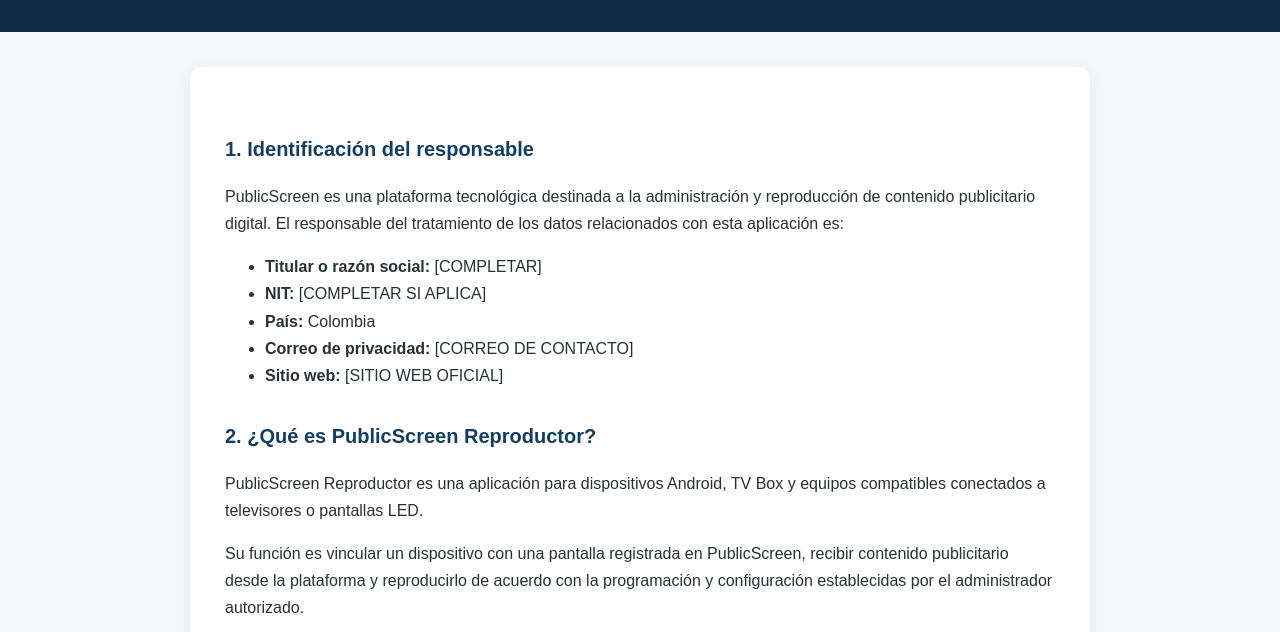
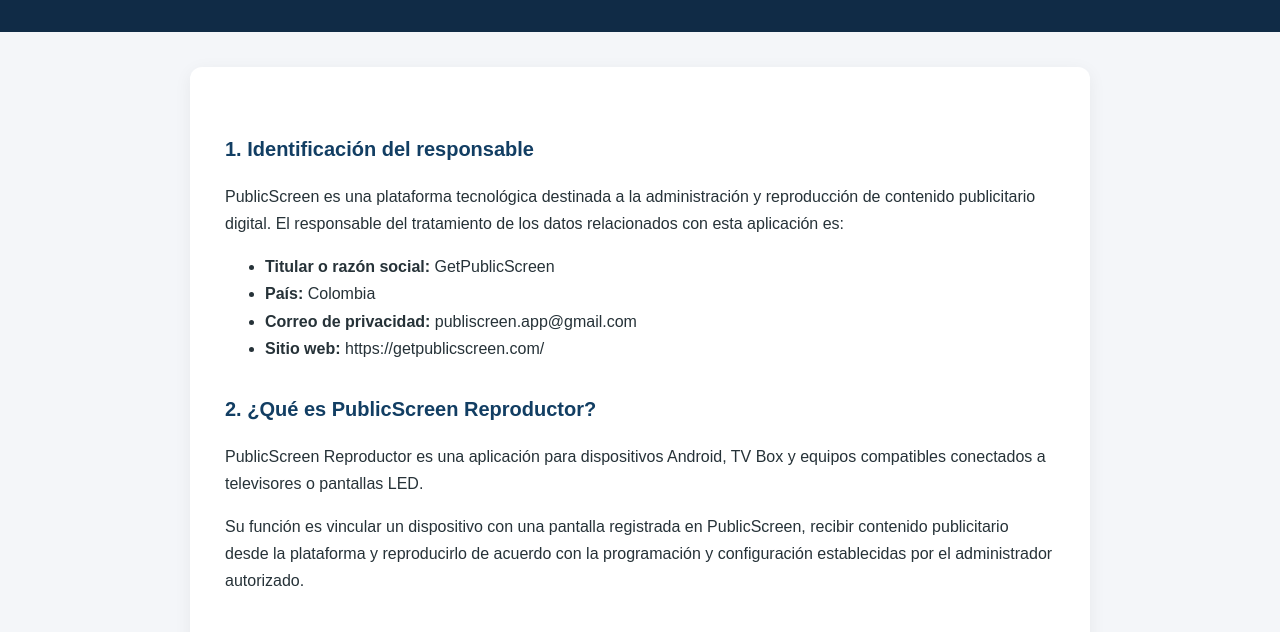
Before and after one commit to Zeta4689/publicscreen-privacidad-reproductor, a plain HTML site: page index.html in a window 1280 px wide. Shown: the part 124-756 px from the top of the page. Drawn offline with Linux system fonts and the light colour scheme.

Commit message:
Update contact information in index.html

```diff
--- a/index.html
+++ b/index.html
@@ -100,11 +100,10 @@
     aplicación es:
   </p>
   <ul>
-    <li><strong>Titular o razón social:</strong> [COMPLETAR]</li>
-    <li><strong>NIT:</strong> [COMPLETAR SI APLICA]</li>
+    <li><strong>Titular o razón social:</strong> GetPublicScreen</li>
     <li><strong>País:</strong> Colombia</li>
-    <li><strong>Correo de privacidad:</strong> [CORREO DE CONTACTO]</li>
-    <li><strong>Sitio web:</strong> [SITIO WEB OFICIAL]</li>
+    <li><strong>Correo de privacidad:</strong> publiscreen.app@gmail.com</li>
+    <li><strong>Sitio web:</strong> https://getpublicscreen.com/</li>
   </ul>
 
   <h2>2. ¿Qué es PublicScreen Reproductor?</h2>
```
